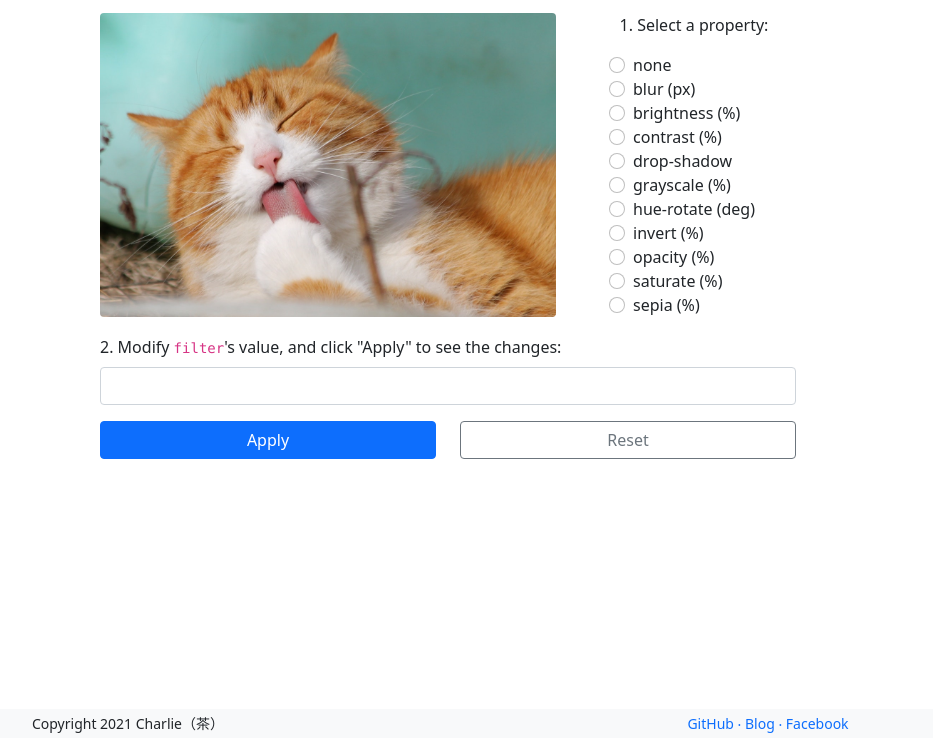
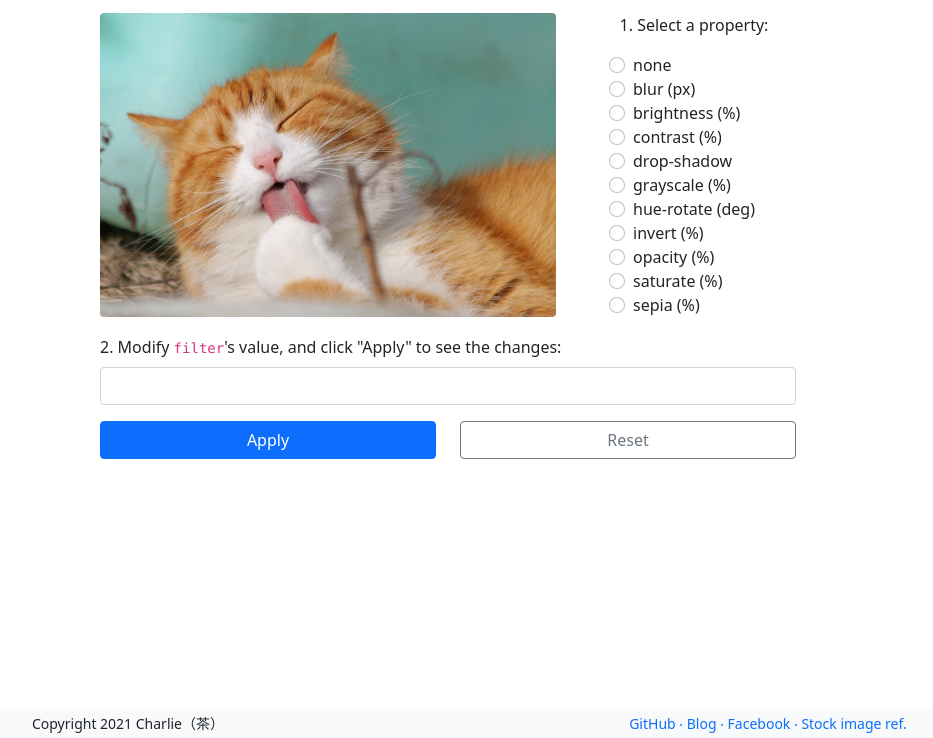
Before and after one commit to tzynwang/CSS-filter-property, a plain HTML site: page index.html in a window 1280 px wide. Shown: the part 75-813 px from the top of the page, without its empty margins (192-1125 px from the left). Drawn offline with Linux system fonts and the light colour scheme.

Commit message:
add stock image reference

```diff
--- a/index.html
+++ b/index.html
@@ -271,6 +271,8 @@
             class="text-decoration-none">GitHub</a>
           <a href="https://tzynwang.github.io/" target="_blank" class="text-decoration-none">Blog</a>
           <a href="https://www.facebook.com/tzynwang7779/" target="_blank" class="text-decoration-none">Facebook</a>
+          <a href="https://www.pexels.com/photo/yellow-and-white-cat-57416/" target="_blank"
+            class="text-decoration-none">Stock image ref.</a>
         </div>
       </div>
     </div>
```
